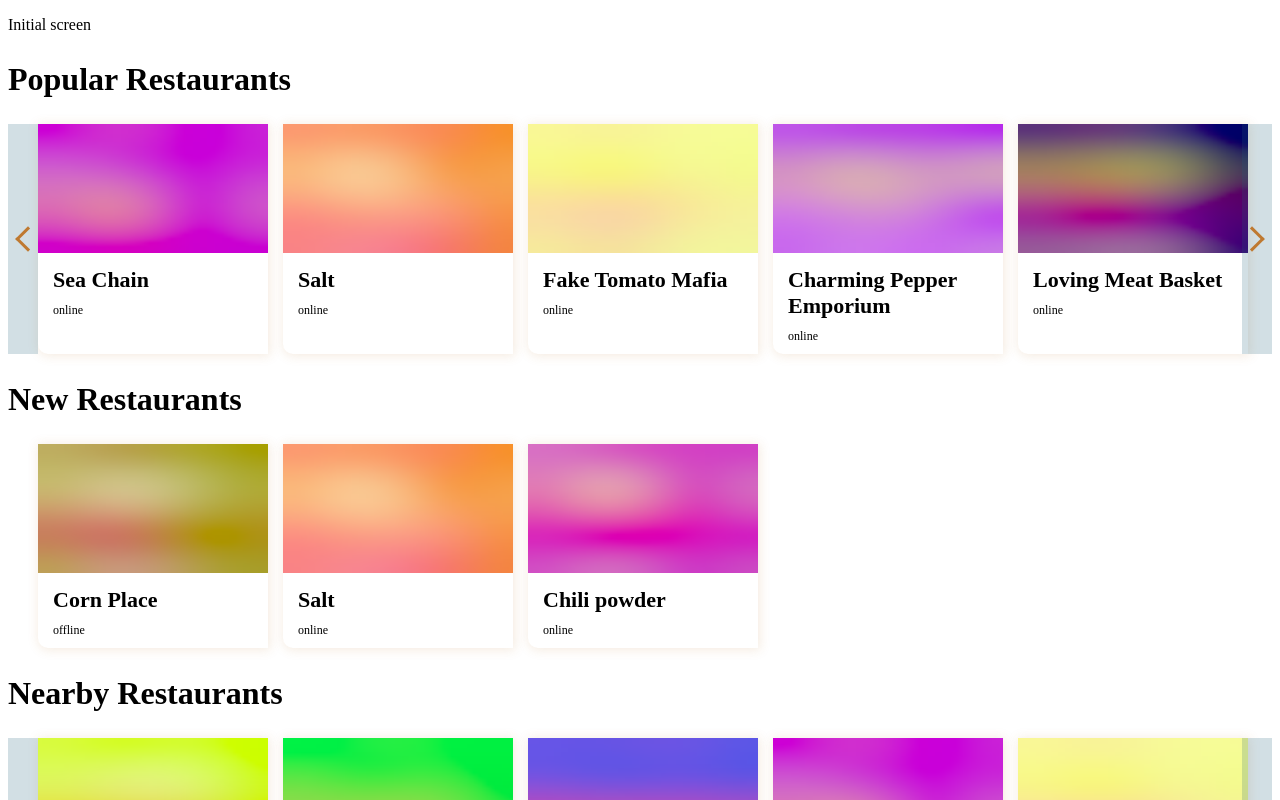
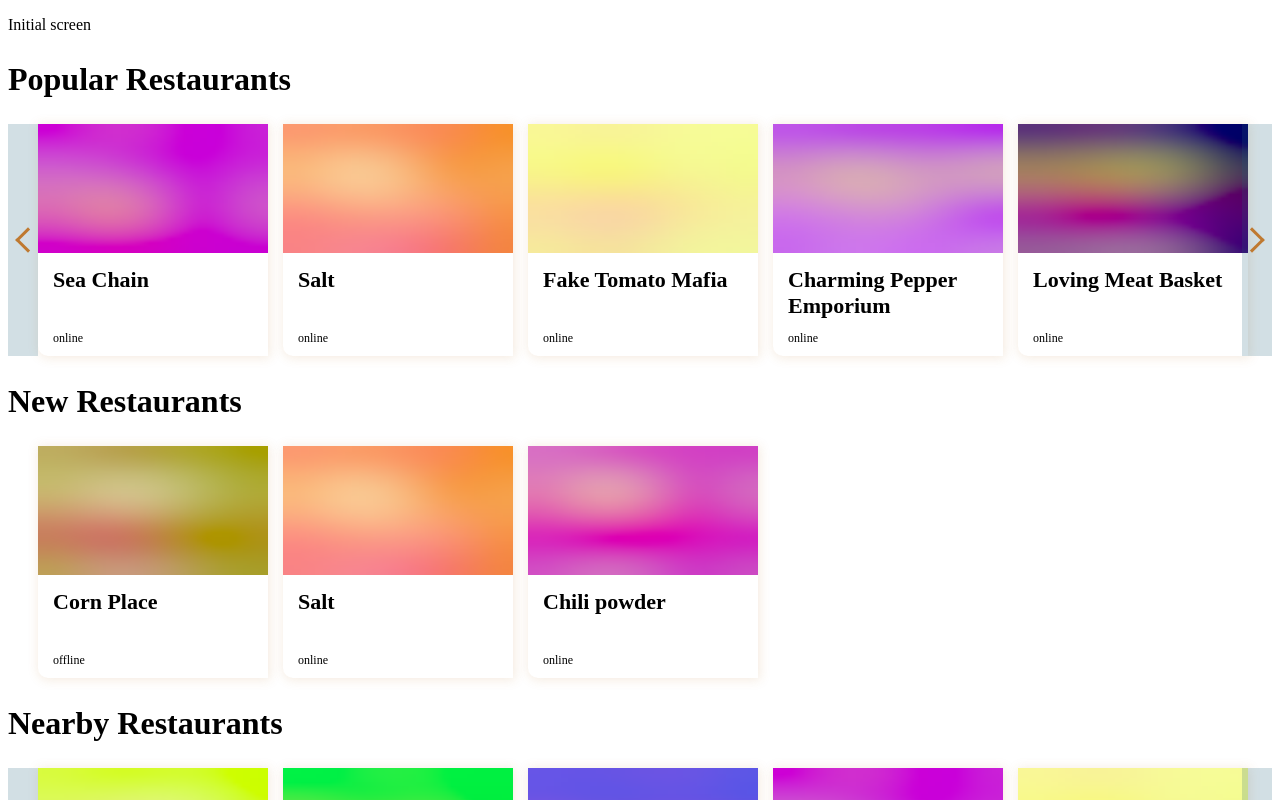
Before and after one commit to StanEffy/wolt-21, a React (Create React App) app: page / in a window 1280 px wide. Shown: the top 800 px of the page. Built offline with nearby package versions, Linux system fonts and the light colour scheme.

Commit message:
clear console log + fix card restaurant name height

```diff
--- a/src/components/RestaurantCard/RestaurantCard.tsx
+++ b/src/components/RestaurantCard/RestaurantCard.tsx
@@ -28,6 +28,8 @@ const Name = styled.h3`
   font-size: 22px;
   font-weight: bold;
   margin: 10px 0;
+  //to avoid jump of the header when header is a two-liner
+  min-height: 54px;
 `;
 
 const Status = styled.p`
--- a/src/components/RestaurantCarousel/RestaurantCarouselCover.tsx
+++ b/src/components/RestaurantCarousel/RestaurantCarouselCover.tsx
@@ -57,9 +57,7 @@ const RestaurantCarouselCover: React.FC<IRestaurantsArray> = ({
   };
   const handleDecreaseActiveSlide = () => {
     if (activeSlide - 1 < 0) {
-      console.log(lastElement);
       setActiveSlide((prev) => (prev = lastElement));
-      console.log("new active slide is " + activeSlide);
     } else {
       setActiveSlide((prev) => prev - 1);
     }
```
